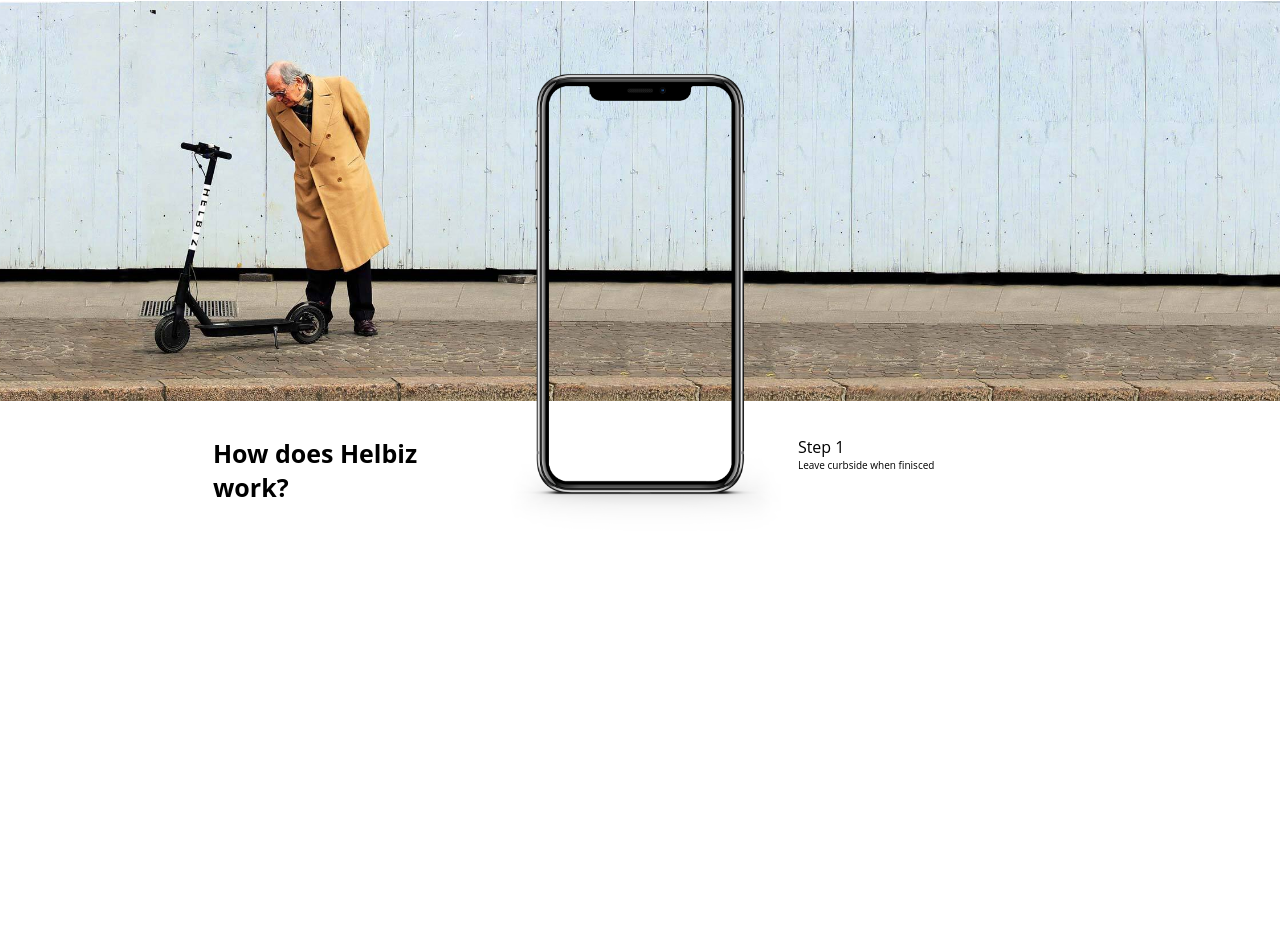
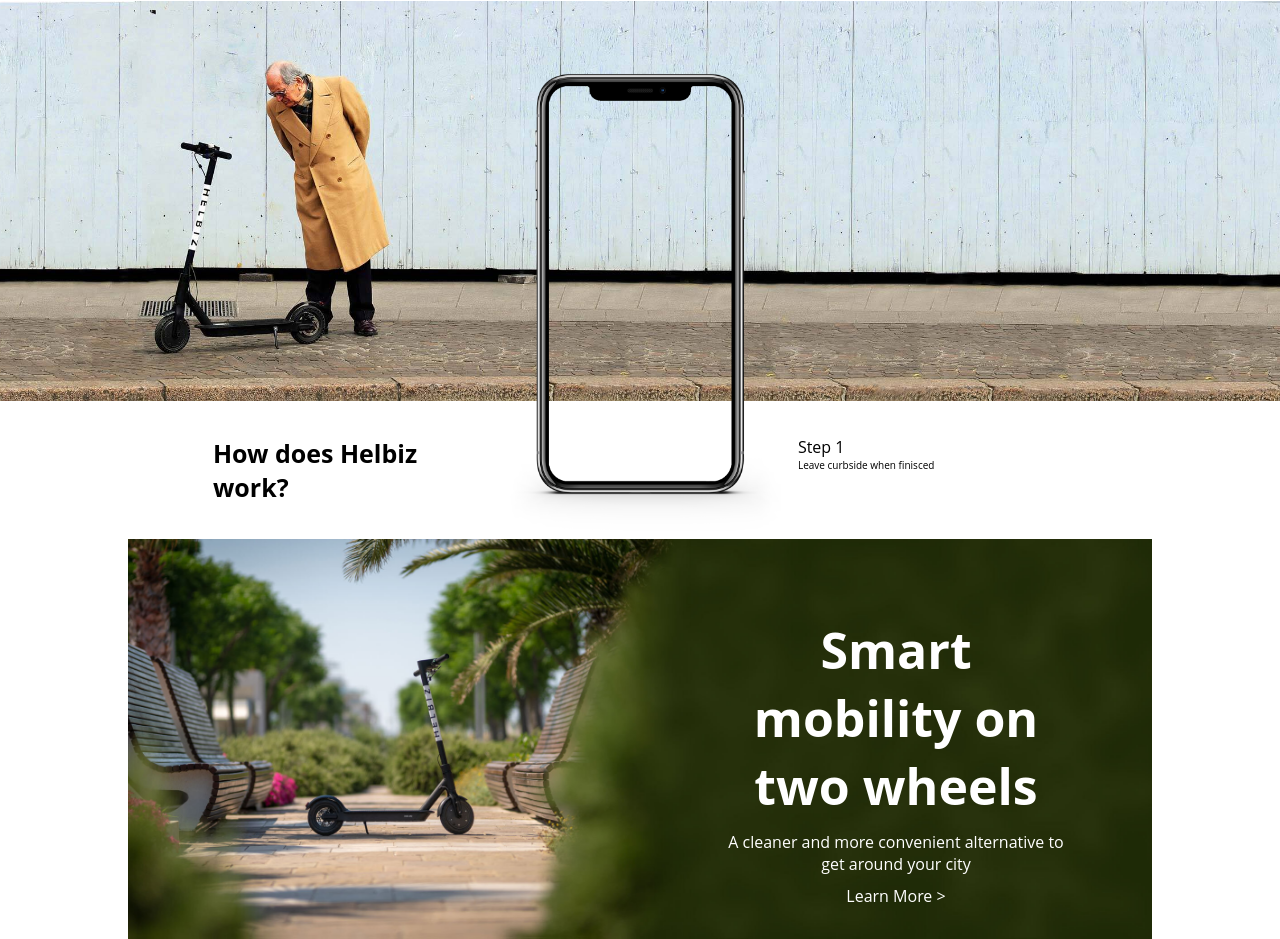
Before and after one commit to Giravite93/html-css-helbiz, a plain HTML site: page index.html in a window 1280 px wide. Shown: the part 1388-2327 px from the top of the page. Before the commit the page ends 1931 px from the top, so only its background shows below. Drawn offline with Linux system fonts and the light colour scheme.

Commit message:
Sezione advisor

```diff
--- a/css/style.css
+++ b/css/style.css
@@ -14,6 +14,10 @@ ul li {
 	list-style-type: none;
 }
 
+.small-wrap {
+	max-width: 80%;
+	margin: auto;
+}
 .bg-opt {
 	background-repeat: no-repeat;
 	background-size: cover;
@@ -30,9 +34,9 @@ ul li {
 /*HEADER*/
 /*Top Nav*/
 header .top-nav {
+	max-width: 900px;
 	margin: auto;
 	padding: 1% 2%;
-	max-width: 900px;
 }
 
 /*Menu Nav*/
@@ -75,7 +79,7 @@ header .top-nav {
 .jumbotron .teaser h1 {
 	font-size: 60px;
 }
-.jumbotron .teaser p {
+.teaser p {
 	padding: 3% 0;
 	font-size: 23px;
 	font-weight: 400;
@@ -126,6 +130,26 @@ header .top-nav {
 	font-size: 10px;
 }
 
+/*Advisor*/
+.advisor {
+	background-image: url("../img/ScooterHelbiz-2400.jpg");
+	height: 400px;
+}
+.advisor .inner-col {
+	margin-top: 10%;
+	padding: 5% 15%;
+}
+.advisor .inner-col,
+.advisor .inner-col a {
+	color: white;
+}
+.advisor .inner-col h2 {
+	font-size: 50px;
+}
+.advisor .inner-col p {
+	padding: 3% 0;
+}
+
 /*RESPONSIVE*/
 @media all and (max-width: 767px) {
 	/*Header*/
@@ -139,6 +163,9 @@ header .top-nav {
 	/*Iphone*/
 	.iphone img {
 		top: 18%;
+	}
+	.cursor-iphone {
+		margin-bottom: 2%;
 	}
 	.cursor-iphone .inner-col {
 		margin-top: 18%;
@@ -169,6 +196,9 @@ header .top-nav {
 	.iphone img {
 		top: 25%;
 	}
+	.cursor-iphone {
+		margin-bottom: 4%;
+	}
 	.cursor-iphone .inner-col {
 		padding: 6% 30%;
 	}
--- a/index.html
+++ b/index.html
@@ -125,6 +125,23 @@
 					</div>
 				</div>
 			</section>
+			<!--Advisor-->
+			<section class="advisor small-wrap bg-opt">
+				<div class="container">
+					<div class="col-xs-12 col-md-12 col-lg-offset-6 col-lg-6">
+						<div class="inner-col">
+							<div class="content-col text-c">
+								<h2>Smart mobility on two wheels</h2>
+								<p>
+									A cleaner and more convenient alternative to get around your
+									city
+								</p>
+								<a href="#">Learn More ></a>
+							</div>
+						</div>
+					</div>
+				</div>
+			</section>
 		</main>
 		<!--END MAIN-->
 	</body>
```
